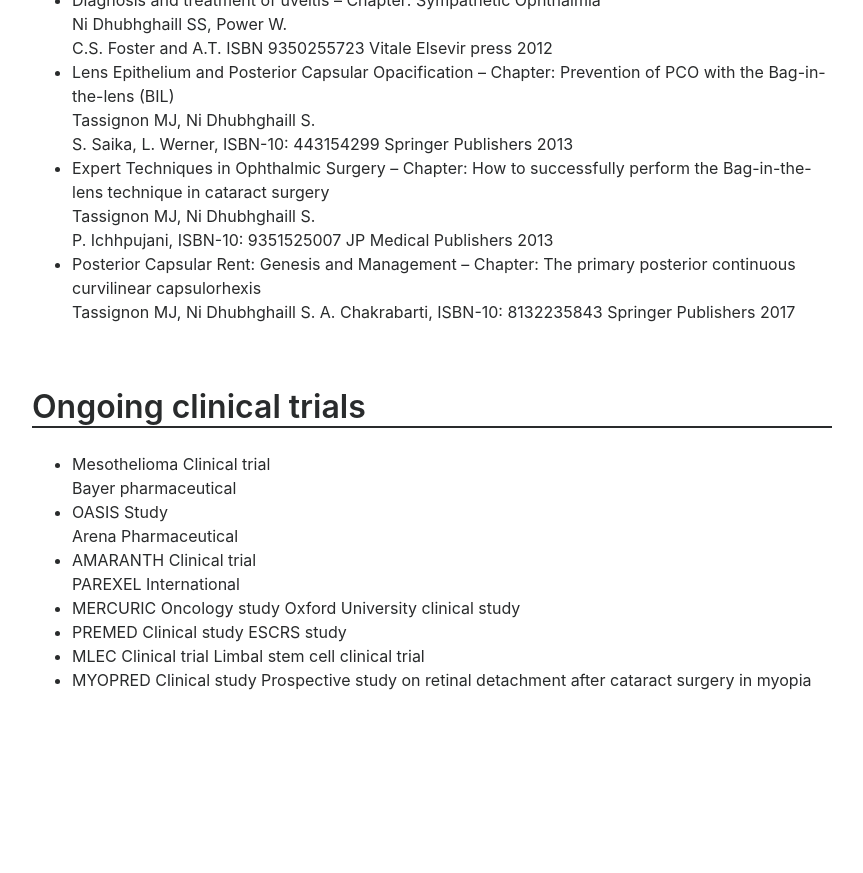
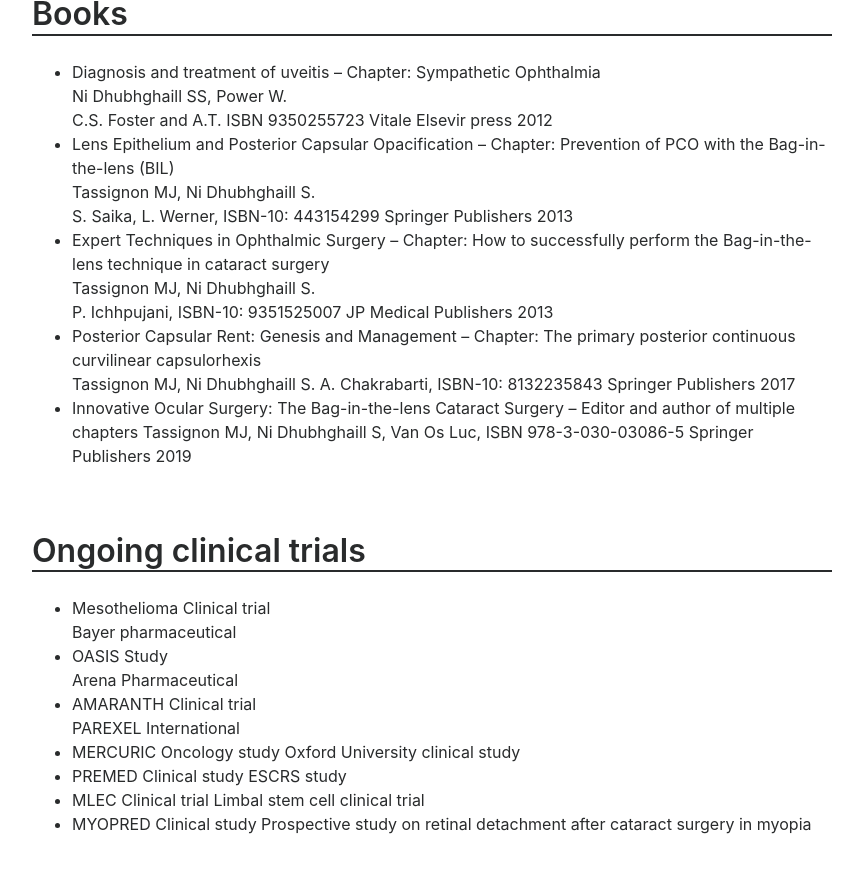
Before and after one commit to sorchanidhubhghaill/cv, a Jekyll site: the page built from index.md, in a window 1280 px wide and 900 px high, scrolled down 13741 px. Shown: the top 873 px of the window, without its empty margins (208-1071 px from the left). Built offline with Jekyll 4.4.1, drawn with Linux system fonts in a browser that asks for light colours; before the commit the page ends 14497 px from its top, so only the background shows below that; some of the changed text lies outside the part shown.

Commit message:
Update index.md

```diff
--- a/index.md
+++ b/index.md
@@ -325,6 +325,9 @@ Completed rotations in general surgery, maxillofacial surgery, gastroenterology
   - Innovative corneal techniques - what's new and what's next
      S.S. Ni Dhubhghaill
      2019 Royal Victoria Eye and Ear Hospital -- Dublin, Ireland
+  - Management of posterior capsular rupture - The ESCRS Academy Session
+     S.S. Ni Dhubhghaill
+     2019 Baltic Sea Ophthalmologist Society (BSOS)-- Istanbul, Turkey
 
 ## Posters
 
@@ -531,7 +534,8 @@ Completed rotations in general surgery, maxillofacial surgery, gastroenterology
  - Posterior Capsular Rent: Genesis and Management -- Chapter: The primary posterior continuous curvilinear capsulorhexis
      Tassignon MJ, Ni Dhubhghaill S.
      A. Chakrabarti, ISBN-10: 8132235843 Springer Publishers 2017
-
+ - Innovative Ocular Surgery: The Bag-in-the-lens Cataract Surgery -- Editor and author of multiple chapters
+     Tassignon MJ, Ni Dhubhghaill S, Van Os Luc, ISBN 978-3-030-03086-5 Springer Publishers 2019
 
 ## Ongoing clinical trials
 
```
